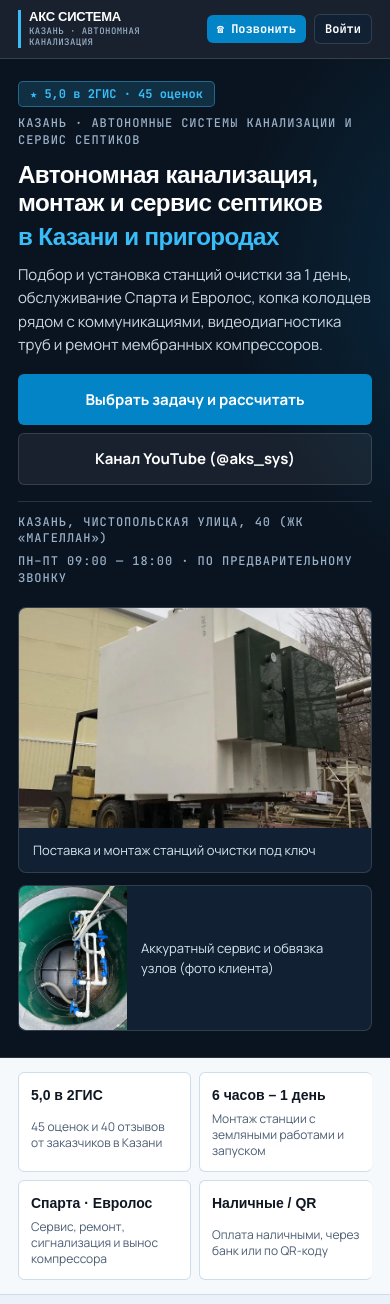
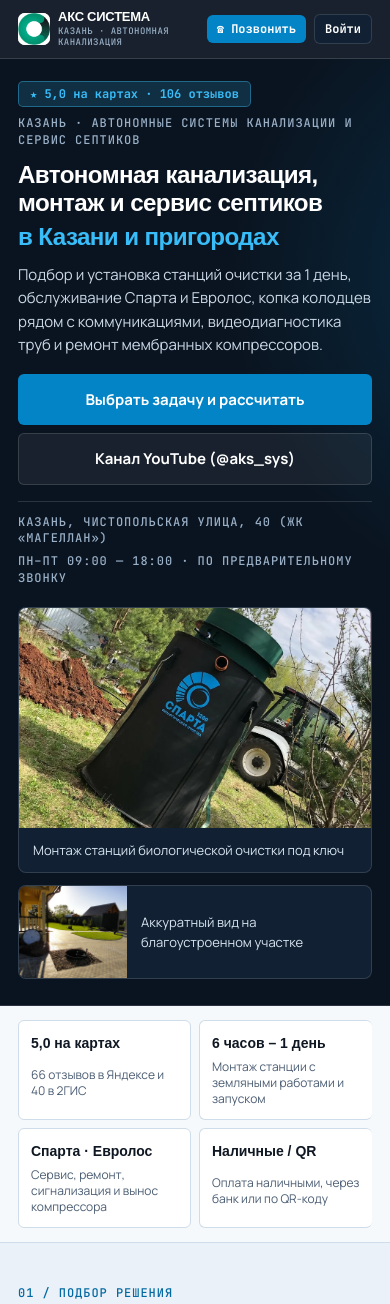
Before and after one commit to Zer0mistakes/Zer0mistakes.github.io, a plain HTML site: page aks-sistema/index.html in a window 390 px wide. Shown: the top 1304 px of the page. Drawn offline with Linux system fonts and the light colour scheme; a web font is replaced by a local one.

Commit message:
Deploy aks-sistema

```diff
--- a/aks-sistema/index.html
+++ b/aks-sistema/index.html
@@ -31,50 +31,54 @@ const DEFAULT_CONFIG = {
     "max": false
   },
   "demo": false,
-  "about": "Торгово-монтажная компания в Казани: подбор и монтаж септиков и аэрационных установок, сервисное обслуживание и аварийный ремонт, копка колодцев, обогрев греющим кабелем, продажа и ремонт мембранных компрессоров.",
+  "about": "Торгово-монтажная компания в Казани: подбор и монтаж септиков и аэрационных установок, сервисное обслуживание и аварийный ремонт, копка колодцев, обогрев греющим кабелем, обмен Hiblow и ремонт мембранных компрессоров Airmac.",
   "discountPercent": 0,
   "hero": {
     "title": "Автономная канализация, монтаж и сервис септиков",
     "accent": "в Казани и пригородах",
     "description": "Подбор и установка станций очистки за 1 день, обслуживание Спарта и Евролос, копка колодцев рядом с коммуникациями, видеодиагностика труб и ремонт мембранных компрессоров.",
-    "image": "assets/hero-station.webp",
+    "image": "assets/ya-sparta.webp",
     "imageSmall": "",
-    "imageAlt": "Крупногабаритная автономная очистная станция — АКС система, Казань"
+    "imageAlt": "Монтаж станции биологической очистки Спарта с техникой на участке — АКС система"
   },
   "gallery": [
     {
-      "src": "assets/review-inside.webp",
-      "alt": "Внутреннее устройство станции биоочистки: перегородки, трубы и фитинги (фото клиента)"
+      "src": "assets/ya-excavator.webp",
+      "alt": "Опускание станции очистки стрелой экскаватора в котлован"
+    },
+    {
+      "src": "assets/ya-two-chambers.webp",
+      "alt": "Двухкамерный септик из железобетонных колец с зелёными крышками"
+    },
+    {
+      "src": "assets/ya-rings.webp",
+      "alt": "Монтаж железобетонных колец на цепях с герметизацией швов"
+    },
+    {
+      "src": "assets/ya-compressor.webp",
+      "alt": "Установленная станция на участке: утеплённая крышка и компрессор в отсеке"
+    },
+    {
+      "src": "assets/ya-vent-lawn.webp",
+      "alt": "Смонтированный септик с зелёной крышкой и вентиляцией на газоне"
+    },
+    {
+      "src": "assets/ya-well-pipes.webp",
+      "alt": "Внутреннее устройство смонтированного колодца с введёнными трубами"
     },
     {
       "src": "assets/review-alarm.webp",
-      "alt": "Приборный отсек: влагозащищённая розетка и блок сигнализации переполнения (фото клиента)"
-    },
-    {
-      "src": "assets/review-neck.webp",
-      "alt": "Горловина станции с уложенными кабелями и синим угловым фитингом (фото клиента)"
+      "alt": "Приборный отсек с влагозащищённой розеткой и сигнализацией переполнения"
     },
     {
       "src": "assets/review-wiring.webp",
-      "alt": "Аккуратная разводка кабелей, армированного шланга и патрубков (фото клиента)"
-    },
-    {
-      "src": "assets/review-partition.webp",
-      "alt": "Проход трубы через внутреннюю перегородку с компрессионным фитингом (фото клиента)"
-    },
-    {
-      "src": "assets/review-well.webp",
-      "alt": "Приёмный бетонный колодец с подведённой гофрированной трубой и шлангом (фото клиента)"
-    },
-    {
-      "src": "assets/work-ring.webp",
-      "alt": "Подвод коммуникаций в бетонном кольце колодца"
+      "alt": "Разводка кабелей, шлангов и фитингов внутри станции (фото клиента)"
     }
   ],
   "facts": [
     {
-      "value": "5,0 в 2ГИС",
-      "text": "45 оценок и 40 отзывов от заказчиков в Казани"
+      "value": "5,0 на картах",
+      "text": "66 отзывов в Яндексе и 40 в 2ГИС"
     },
     {
       "value": "6 часов – 1 день",
@@ -104,7 +108,7 @@ const DEFAULT_CONFIG = {
       "quote": "Были проблемы с септиком Eurolos Pro. Обращался в компанию, установившую септик, но они затягивали с решением. Случайно в интернете отыскал телефон торгово-монтажной компании \"АКС система\". Специалисты приехали очень оперативно. Это настоящие профессионалы, мастера своего дела. Они не только устранили неполадки, но и квалифицированно рассказали, что еще необходимо сделать для нормальной эксплуатации септика.",
       "source": "2ГИС",
       "link": "https://2gis.ru/kazan/firm/70000001067342502/tab/reviews",
-      "src": ""
+      "src": "assets/ya-compressor.webp"
     },
     {
       "name": "Евгений Николаев",
@@ -112,7 +116,7 @@ const DEFAULT_CONFIG = {
       "quote": "Ребята молодцы! Делали мне дополнительный колодец к колодцам застройщика в 2020 году. Рыли вручную, так как рядом с подземной газовой трубой. Очень аккуратное отношение к моему участку и имуществу. Чернозём убрали отдельно, землю отдельно. Сегодня, спустя пять лет, снова обратился к ним, даже не рассматривая варианты. Засорилась сливная труба. Сразу приехали, всё почистили. Показали мне состояние труб во всём доме специальной камерой. Восторг!",
       "source": "2ГИС",
       "link": "https://2gis.ru/kazan/firm/70000001067342502/tab/reviews",
-      "src": ""
+      "src": "assets/ya-rings.webp"
     },
     {
       "name": "Nikolay Nikolaev",
@@ -120,7 +124,7 @@ const DEFAULT_CONFIG = {
       "quote": "Установили септик Спарта летом прошлого года. Пользуемся пока не на максимальной загрузке. Установка за 1 день. Все четко и быстро. Не дешево. Но результат отменный. Та жидкость, что перетекает из колодца-отстойника не имеет вообще никакого запаха. От самого септика тоже запаха никакого нет. Он закрыт двумя крышками. Компрессор работает едва слышно. Данный септик и данную организацию однозначно рекомендую. Нам ставила бригада под руководством Артема. Спасибо им!",
       "source": "2ГИС",
       "link": "https://2gis.ru/kazan/firm/70000001067342502/tab/reviews",
-      "src": ""
+      "src": "assets/ya-done-lawn.webp"
     },
     {
       "name": "German Gorn",
@@ -128,7 +132,7 @@ const DEFAULT_CONFIG = {
       "quote": "Помогли грамотно подобрать биостанцию для дома с проживанием 3-5 человек. с момента запроса до установки 3 дня прошло. От меня потребовалось только показать место выхода трубы из под дома, весь монтаж с земляными работами и запуском занял 6 часов. Быстро! Гарантия и есть возможность оперативного сервиса как объяснили. Рекомендую.",
       "source": "2ГИС",
       "link": "https://2gis.ru/kazan/firm/70000001067342502/tab/reviews",
-      "src": ""
+      "src": "assets/ya-excavator.webp"
     }
   ],
   "services": [
@@ -194,11 +198,11 @@ const DEFAULT_CONFIG = {
     },
     {
       "id": "srv-compressor",
-      "title": "Продажа и ремонт мембранных компрессоров",
+      "title": "Продажа, обмен Hiblow и ремонт мембранных компрессоров (Airmac и др.)",
       "section": "Компрессоры мембранные",
       "category": "Все услуги",
       "price": 3500,
-      "description": "Подбор нового мембранного компрессора для станции биоочистки, замена мембран, диагностика и ремонт.",
+      "description": "Подбор и обмен мембранных компрессоров Hiblow, замена мембран, диагностика и ремонт Airmac.",
       "duration": "от",
       "discountPercent": null
     }
@@ -320,11 +324,11 @@ const TASK_SCENARIOS = {
   winter: {
     badge: 'ЗИМНЯЯ ЗАЩИТА И ВОЗДУХ',
     title: 'Обогрев греющим кабелем и ремонт мембранных компрессоров',
-    desc: 'Монтаж греющего кабеля для защиты септиков и магистралей от промерзания зимой, а также продажа, диагностика и ремонт мембранных компрессоров для стабильной аэрации.',
+    desc: 'Монтаж греющего кабеля для защиты септиков и магистралей от промерзания зимой, а также продажа, обмен (Hiblow) и ремонт мембранных компрессоров (Airmac и др.) для стабильной аэрации.',
     h1Label: 'ОБОГРЕВ',
     h1Val: 'Греющий кабель под ключ',
     h2Label: 'КОМПРЕССОРЫ',
-    h2Val: 'Продажа и замена мембран',
+    h2Val: 'Обмен Hiblow · ремонт Airmac',
     serviceId: 'srv-compressor',
   },
 };
@@ -1047,6 +1051,7 @@ form.addEventListener('submit', async (event) => {
 <header class="site-header" id="top">
   <div class="frame bar">
     <a class="brand brand-wordmark" href="#top" aria-label="АКС система — наверх">
+      <img class="brand-logo" src="assets/logo.webp" alt="" width="38" height="38">
       <span class="brand-text">
         <strong>АКС СИСТЕМА</strong>
         <small>КАЗАНЬ · АВТОНОМНАЯ КАНАЛИЗАЦИЯ</small>
@@ -1073,7 +1078,7 @@ form.addEventListener('submit', async (event) => {
     <div class="frame hero-grid">
       <div class="hero-body">
         <div class="hero-badges hero-stagger" style="--stagger:0">
-          <span class="badge-rating">★ 5,0 в 2ГИС · 45 оценок</span>
+          <span class="badge-rating">★ 5,0 на картах · 106 отзывов</span>
           <span class="eyebrow" id="profession">Казань · Автономные системы канализации и сервис септиков</span>
         </div>
         <h1 class="hero-stagger" style="--stagger:1" id="hero-title">Автономная канализация, монтаж и сервис септиков <span>в Казани и пригородах</span></h1>
@@ -1090,12 +1095,12 @@ form.addEventListener('submit', async (event) => {
 
       <div class="hero-collage hero-stagger" style="--stagger:2">
         <figure class="collage-main">
-          <img class="hero-photo" src="assets/hero-station.webp" alt="Крупногабаритная автономная очистная станция — АКС система, Казань" fetchpriority="high">
-          <figcaption>Поставка и монтаж станций очистки под ключ</figcaption>
+          <img class="hero-photo" src="assets/ya-sparta.webp" alt="Монтаж станции биологической очистки Спарта с техникой на участке — АКС система" fetchpriority="high">
+          <figcaption>Монтаж станций биологической очистки под ключ</figcaption>
         </figure>
         <figure class="collage-sub">
-          <img src="assets/review-inside.webp" alt="Внутреннее устройство и разводка станции биологической очистки">
-          <figcaption>Аккуратный сервис и обвязка узлов (фото клиента)</figcaption>
+          <img src="assets/ya-done-lawn.webp" alt="Готовый люк септика в щебне вровень с газоном и брусчаткой">
+          <figcaption>Аккуратный вид на благоустроенном участке</figcaption>
         </figure>
       </div>
     </div>
@@ -1242,14 +1247,15 @@ form.addEventListener('submit', async (event) => {
       <div class="sectionhead" data-reveal>
         <div>
           <span class="eyebrow">04 / ОТЗЫВЫ КЛИЕНТОВ</span>
-          <h2>Оценка 5,0 по 45 оценкам</h2>
+          <h2>Оценка 5,0 на Яндекс Картах и в 2ГИС</h2>
         </div>
-        <span class="meta">40 реальных отзывов в 2ГИС</span>
+        <span class="meta">66 отзывов в Яндексе · 40 в 2ГИС</span>
         <span class="swipe-hint">Листайте влево →</span>
       </div>
       <div class="review-grid" data-reveal></div>
       <div class="review-links">
-        <a class="source-link under" href="https://2gis.ru/kazan/firm/70000001067342502/tab/reviews" target="_blank" rel="noopener noreferrer">Все 40 отзывов в 2ГИС</a>
+        <a class="source-link under" href="https://yandex.ru/maps/org/aks_sistema/69710710343/reviews/" target="_blank" rel="noopener noreferrer">Отзывы на Яндекс Картах (66)</a>
+        <a class="source-link under" href="https://2gis.ru/kazan/firm/70000001067342502/tab/reviews" target="_blank" rel="noopener noreferrer">Отзывы в 2ГИС (40)</a>
       </div>
     </div>
   </section>
@@ -1264,7 +1270,8 @@ form.addEventListener('submit', async (event) => {
         <p class="payment-note">Оплата: наличный расчёт, оплата через банк, оплата по QR-коду.</p>
         <div class="contact-routes">
           <a class="btn" href="#services">Выбрать услугу</a>
-          <a class="btn btn-ghost" href="https://2gis.ru/kazan/firm/70000001067342502" target="_blank" rel="noopener noreferrer">Карточка в 2ГИС</a>
+          <a class="btn btn-ghost" href="https://yandex.ru/maps/org/aks_sistema/69710710343/" target="_blank" rel="noopener noreferrer">Яндекс Карты</a>
+          <a class="btn btn-ghost" href="https://2gis.ru/kazan/firm/70000001067342502" target="_blank" rel="noopener noreferrer">2ГИС</a>
           <a class="btn btn-ghost" href="https://youtube.com/@aks_sys" target="_blank" rel="noopener noreferrer">YouTube</a>
         </div>
       </div>
--- a/aks-sistema/site.css
+++ b/aks-sistema/site.css
@@ -115,8 +115,16 @@ button { cursor: pointer; }
 .brand-wordmark {
   display: inline-flex;
   align-items: center;
-  padding-left: 12px;
-  border-left: 4px solid var(--accent-bright);
+  gap: 11px;
+}
+.brand-logo {
+  display: block;
+  width: 38px;
+  height: 38px;
+  border-radius: 8px;
+  object-fit: cover;
+  flex-shrink: 0;
+  background: #ffffff;
 }
 .brand-text { display: grid; gap: 2px; }
 .brand-text strong {
@@ -758,7 +766,8 @@ dialog::backdrop { background: rgba(6, 12, 20, 0.8); backdrop-filter: blur(4px);
   .bar-actions .phone { display: none; }
 
   .bar { min-height: 58px; gap: 10px; }
-  .brand-wordmark { padding-left: 8px; border-left-width: 3px; }
+  .brand-wordmark { gap: 8px; }
+  .brand-logo { width: 32px; height: 32px; border-radius: 7px; }
   .brand-text strong { font-size: 13px; }
   .brand-text small { font-size: 9px; letter-spacing: 0.05em; }
   .bar-actions { gap: 8px; }
```
Also changed, not shown: aks-sistema/admin/index.html (+35 -31 lines), aks-sistema/assets/logo.webp (added), aks-sistema/assets/ya-compressor.webp (added), aks-sistema/assets/ya-done-lawn.webp (added), aks-sistema/assets/ya-excavator.webp (added), aks-sistema/assets/ya-rings.webp (added), aks-sistema/assets/ya-sparta.webp (added), aks-sistema/assets/ya-two-chambers.webp (added), aks-sistema/assets/ya-vent-lawn.webp (added), aks-sistema/assets/ya-well-pipes.webp (added).
